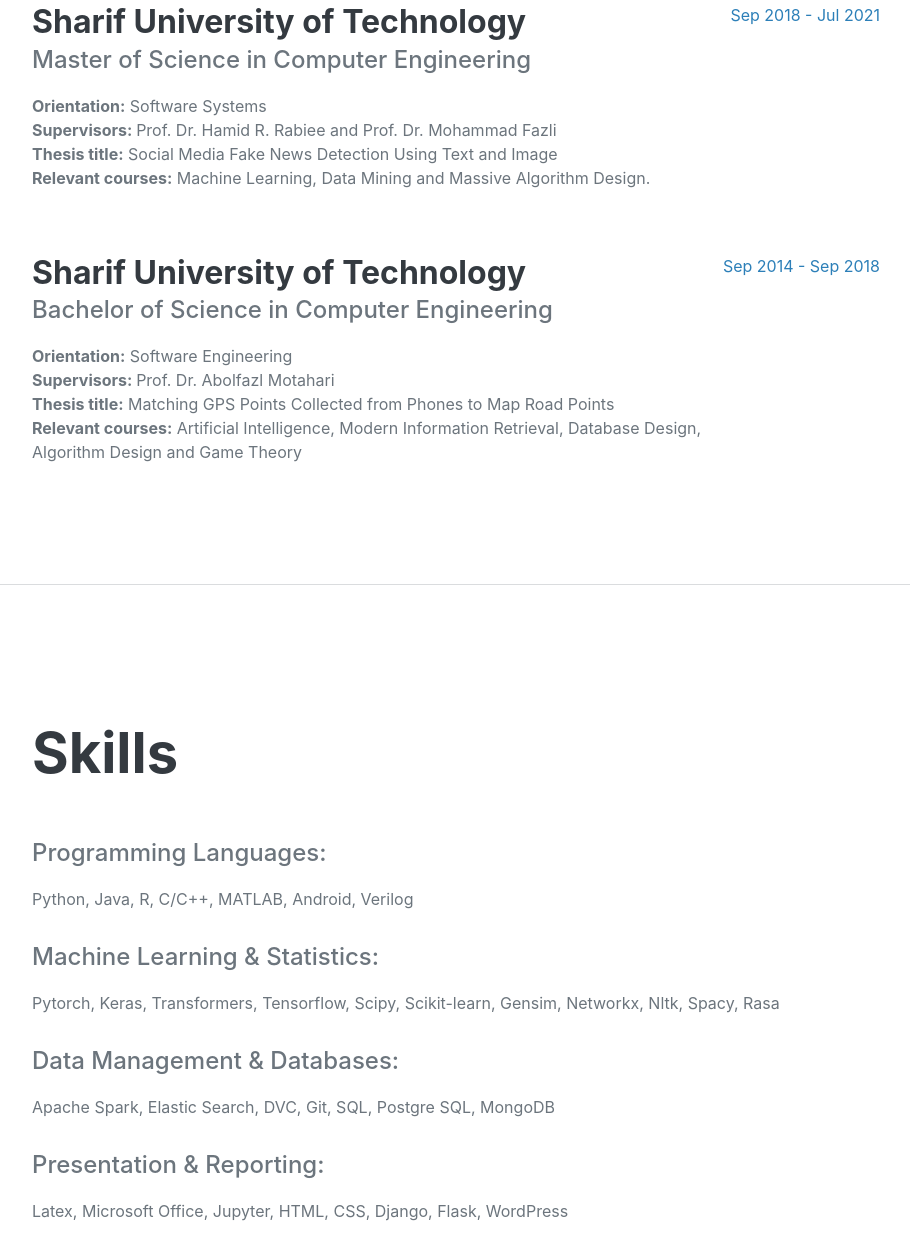
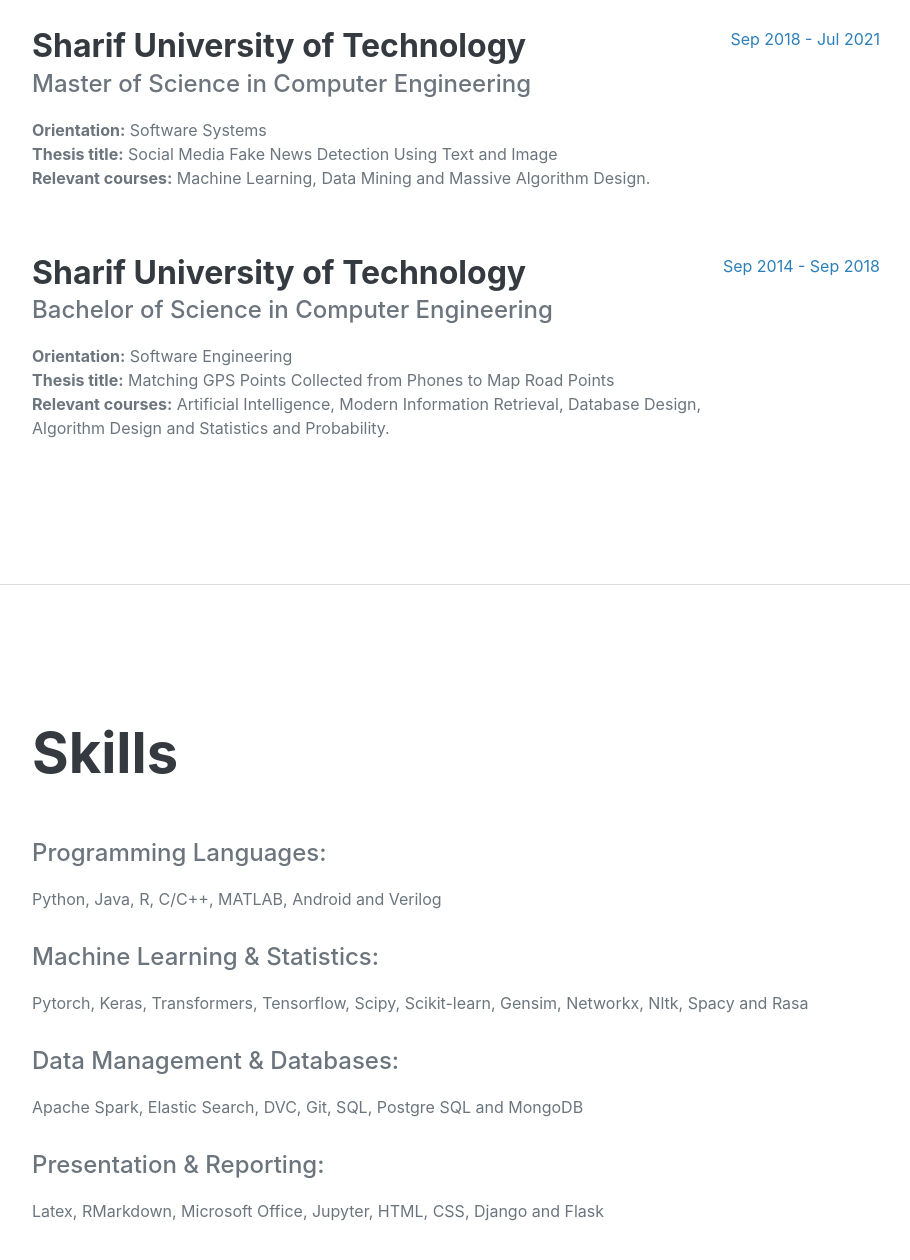
Before and after one commit to FaezeGhorbanpour/resume, a plain HTML site: page index.html in a window 1280 px wide. Shown: the part 4243-5503 px from the top of the page, without its empty margins (320-1230 px from the left). Drawn offline with nearby package versions, Linux system fonts and the light colour scheme; a web font is replaced by a local one.

Commit message:
bugs fixed

```diff
--- a/index.html
+++ b/index.html
@@ -223,7 +223,6 @@
                     <div class="subheading mb-3">Master of Science in Computer Engineering</div>
                     <p>
                         <b>Orientation:</b> Software Systems<br>
-                        <b>Supervisors: </b> Prof. Dr. Hamid R. Rabiee and Prof. Dr. Mohammad Fazli <br>
                         <b>Thesis title:</b> Social Media Fake News Detection Using Text and Image <br>
                         <b>Relevant courses:</b> Machine Learning, Data Mining and Massive Algorithm Design.
                     </p>
@@ -236,10 +235,9 @@
                     <div class="subheading mb-3">Bachelor of Science in Computer Engineering</div>
                     <p>
                         <b>Orientation:</b> Software Engineering <br>
-                        <b>Supervisors: </b> Prof. Dr. Abolfazl Motahari <br>
                         <b>Thesis title:</b> Matching GPS Points Collected from Phones to Map Road Points <br>
                         <b>Relevant courses:</b> Artificial Intelligence, Modern Information Retrieval,
-                        Database Design, Algorithm Design and Game Theory
+                        Database Design, Algorithm Design and Statistics and Probability.
                     </p>
                 </div>
                 <div class="flex-shrink-0"><span class="text-primary">Sep 2014 - Sep 2018</span></div>
@@ -252,18 +250,18 @@
         <div class="resume-section-content">
             <h2 class="mb-5">Skills</h2>
             <div class="subheading mb-3">Programming Languages:</div>
-            <div class="mb-1">Python, Java, R, C/C++, MATLAB, Android, Verilog</div>
+            <div class="mb-1">Python, Java, R, C/C++, MATLAB, Android and Verilog</div>
             <br>
             <div class="subheading mb-3">Machine Learning & Statistics:</div>
             <div class="mb-1">Pytorch, Keras, Transformers, Tensorflow, Scipy, Scikit-learn, Gensim, Networkx, Nltk,
-                Spacy, Rasa
+                Spacy and Rasa
             </div>
             <br>
             <div class="subheading mb-3">Data Management & Databases:</div>
-            <div class="mb-1">Apache Spark, Elastic Search, DVC, Git, SQL, Postgre SQL, MongoDB</div>
+            <div class="mb-1">Apache Spark, Elastic Search, DVC, Git, SQL, Postgre SQL and MongoDB</div>
             <br>
             <div class="subheading mb-3">Presentation & Reporting:</div>
-            <div class="mb-1">Latex, Microsoft Office, Jupyter, HTML, CSS, Django, Flask, WordPress</div>
+            <div class="mb-1">Latex, RMarkdown, Microsoft Office, Jupyter, HTML, CSS, Django and Flask</div>
             <br>
 
         </div>
```
